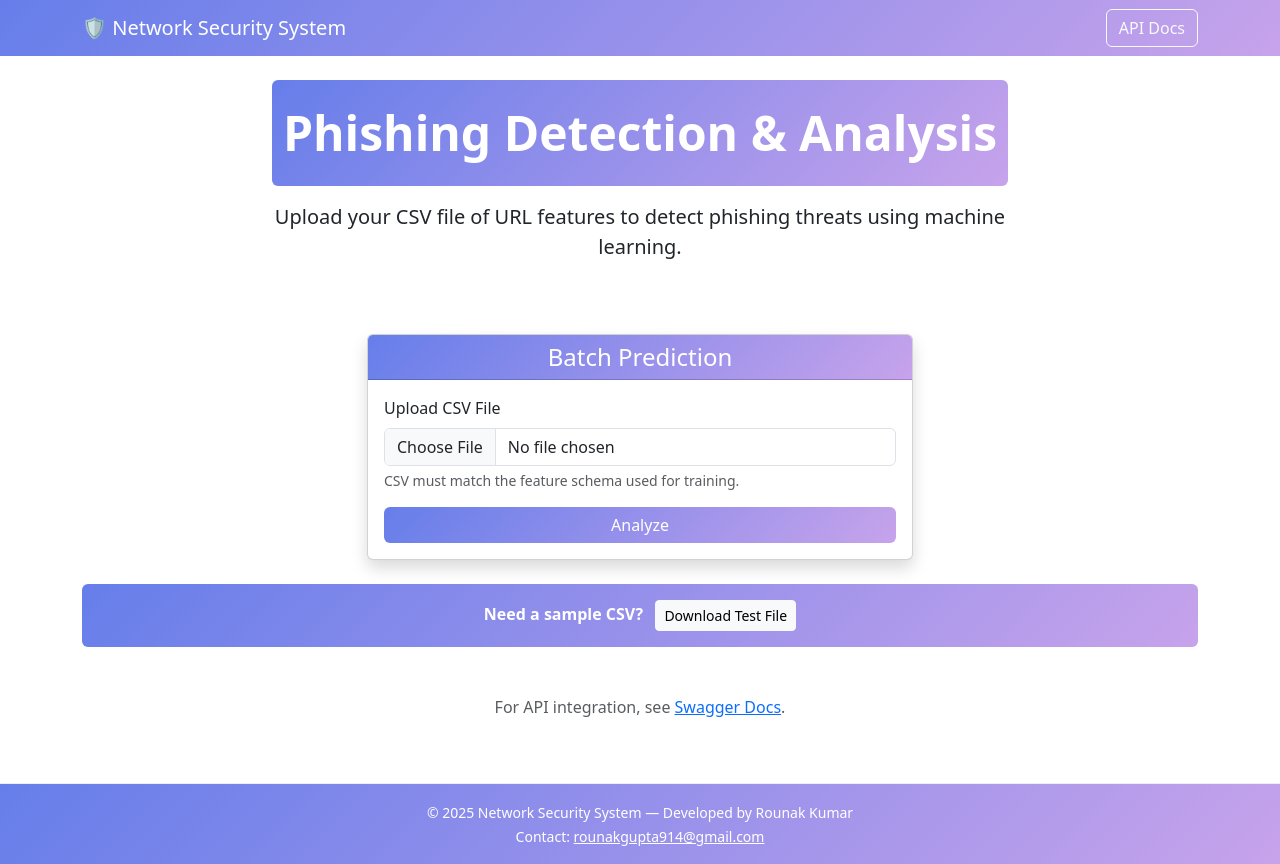
After one commit to raw9k/network-security-system, a FastAPI app: template templates/home.html in a window 1280 px wide. The commit adds this page. Run offline with FastAPI, Linux system fonts and the light colour scheme; the template is opened without the code that fills it, so the values that code supplies are empty; some libraries are stand-ins or nearby versions.

Commit message:
Enhance web interface with home page and update table display for phishing analysis results

```diff
--- a/app.py
+++ b/app.py
@@ -17,7 +17,7 @@ from networksecurity.pipeline.training_pipeline import TrainingPipeline
 from fastapi.middleware.cors import CORSMiddleware
 from fastapi import FastAPI, File, UploadFile,Request
 from uvicorn import run as app_run
-from fastapi.responses import Response
+from fastapi.responses import Response, HTMLResponse
 from starlette.responses import RedirectResponse
 import pandas as pd
 
@@ -47,6 +47,10 @@ app.add_middleware(
 from fastapi.templating import Jinja2Templates
 templates = Jinja2Templates(directory="./templates")
 
+@app.get("/", response_class=HTMLResponse)
+async def home(request: Request):
+    return templates.TemplateResponse("home.html", {"request": request})
+
 @app.get("/", tags=["authentication"])
 async def index():
     return RedirectResponse(url="/docs")
@@ -61,9 +65,10 @@ async def train_route():
         raise NetworkSecurityException(e,sys)
 
 @app.post("/predict")
-async def predict_route(request: Request,file: UploadFile = File(...)):
+async def predict_route(request: Request, file: UploadFile = File(...)):
     try:
-        df=pd.read_csv(file.file)
+        contents = await file.read()
+        df = pd.read_csv(pd.io.common.BytesIO(contents))
 
         preprocesor=load_object("Final_models/preprocessor.pkl")
         final_model=load_object("Final_models/model.pkl")
@@ -75,10 +80,25 @@ async def predict_route(request: Request,file: UploadFile = File(...)):
         print(df['predicted_column'])
 
         df.to_csv('prediction_output/output.csv')
-        table_html = df.to_html(classes='table table-striped')
+        df['status'] = df['predicted_column'].apply(lambda x: 'Legitimate' if x == 1 else 'Phishing')
 
-        return templates.TemplateResponse("table.html", {"request": request, "table": table_html})
+        # Summary info
+        total = len(df)
+        phishing = (df['status'] == 'Phishing').sum()
+        legitimate = (df['status'] == 'Legitimate').sum()
 
+        table_html = df.to_html(classes='table table-striped', index=False)
+
+        return templates.TemplateResponse(
+            "table.html",
+            {
+                "request": request,
+                "table": table_html,
+                "total": total,
+                "phishing": phishing,
+                "legitimate": legitimate
+            }
+        )
     except Exception as e:
             raise NetworkSecurityException(e,sys)
 
--- /dev/null
+++ b/templates/home.html
@@ -0,0 +1,75 @@
+<!DOCTYPE html>
+<html lang="en">
+<head>
+    <meta charset="UTF-8">
+    <title>Network Security System</title>
+    <meta name="viewport" content="width=device-width, initial-scale=1">
+    <link href="https://cdn.jsdelivr.net/npm/bootstrap@5.3.0/dist/css/bootstrap.min.css" rel="stylesheet">
+    <style>
+        .gradient-bg {
+            background: linear-gradient(135deg, #667eea 0%, #c7a3eb 100%);
+            color: white;
+        }
+        .gradient-footer {
+            background: linear-gradient(135deg, #667eea 0%, #c7a3eb 100%);
+            color: white;
+            border-top: 1px solid #eee;
+        }
+    </style>
+</head>
+<body>
+    <nav class="navbar gradient-bg mb-4">
+        <div class="container">
+            <a class="navbar-brand text-white" href="/">🛡️ Network Security System</a>
+            <a class="btn btn-outline-light" href="/docs">API Docs</a>
+        </div>
+    </nav>
+    <div class="container">
+        <div class="row justify-content-center mb-5">
+            <div class="col-md-8 text-center">
+                <h1 class="display-5 fw-bold mb-3 gradient-bg py-4 rounded">Phishing Detection & Analysis</h1>
+                <p class="lead mb-4">Upload your CSV file of URL features to detect phishing threats using machine learning.</p>
+            </div>
+        </div>
+        <div class="row justify-content-center">
+            <div class="col-md-6">
+                <div class="card shadow">
+                    <div class="card-header gradient-bg text-white text-center">
+                        <h4 class="mb-0">Batch Prediction</h4>
+                    </div>
+                    <div class="card-body">
+                        <form action="/predict" method="post" enctype="multipart/form-data">
+                            <div class="mb-3">
+                                <label for="file" class="form-label">Upload CSV File</label>
+                                <input type="file" class="form-control" id="file" name="file" accept=".csv" required>
+                                <div class="form-text">CSV must match the feature schema used for training.</div>
+                            </div>
+                            <button type="submit" class="btn w-100" style="background: linear-gradient(135deg, #667eea 0%, #c7a3eb 100%); color: white; border: none;">
+                                Analyze
+                            </button>
+                        </form>
+                    </div>
+                </div>
+            </div>
+        </div>
+        <div class="gradient-bg mt-4 text-center rounded py-3">
+            <strong>Need a sample CSV?</strong>
+            <a href="https://drive.google.com/file/d/1yfZsJ2ulzqPn391BvhjZpPqyBJLANfZK/view?usp=sharing" target="_blank" class="btn btn-light btn-sm ms-2">
+                Download Test File
+            </a>
+        </div>
+        <div class="row mt-5">
+            <div class="col text-center">
+                <p class="text-muted">For API integration, see <a href="/docs">Swagger Docs</a>.</p>
+            </div>
+        </div>
+    </div>
+    <footer class="gradient-footer text-center py-3 mt-5">
+        <small>
+            &copy; 2025 Network Security System &mdash; Developed by Rounak Kumar<br>
+            Contact: <a href="mailto:rounakgupta914@gmail.com" class="text-white text-decoration-underline">rounakgupta914@gmail.com</a>
+        </small>
+    </footer>
+    <script src="https://cdn.jsdelivr.net/npm/bootstrap@5.3.0/dist/js/bootstrap.bundle.min.js"></script>
+</body>
+</html>
```
Also changed, not shown: templates/table.html (+54 -11 lines).
